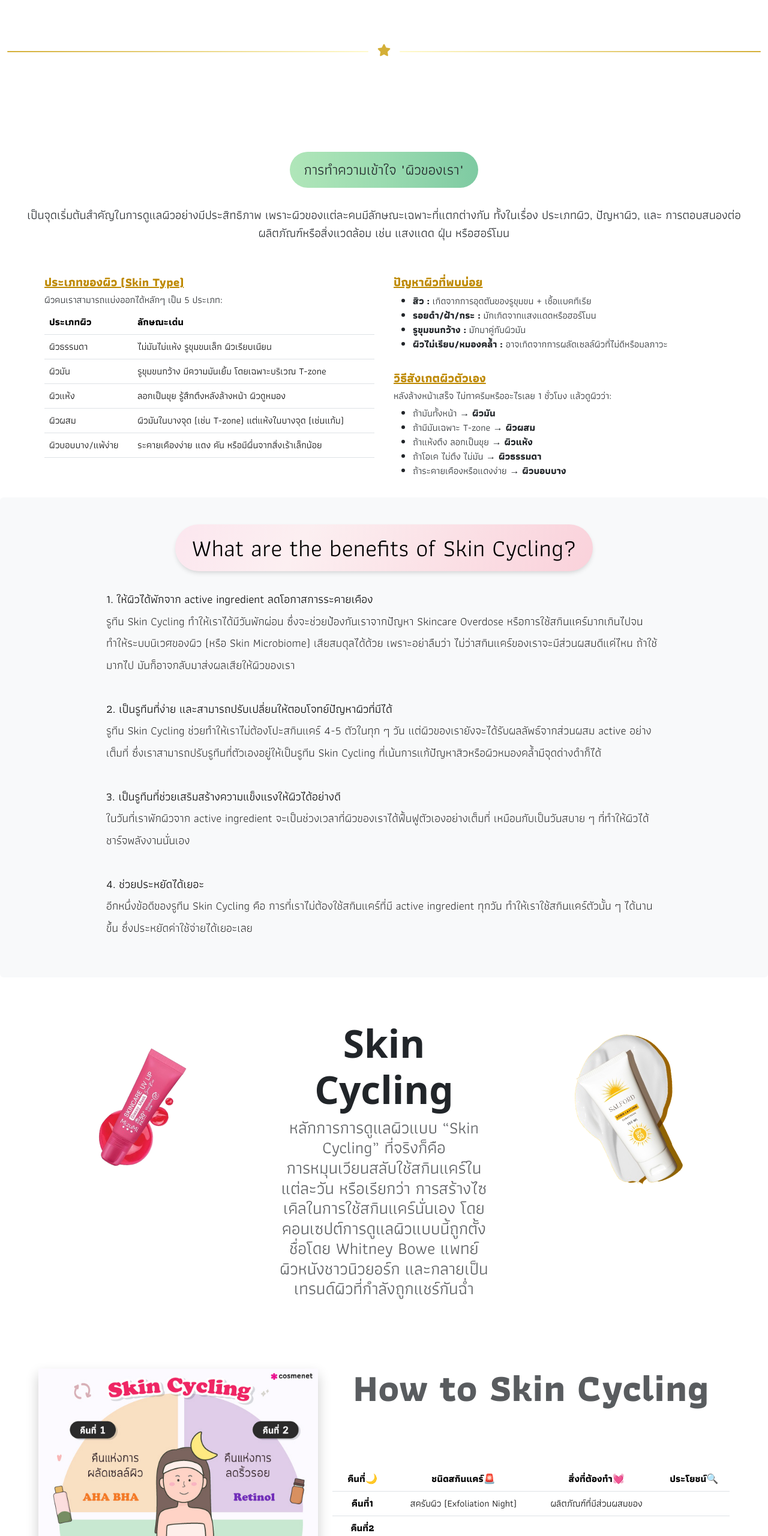
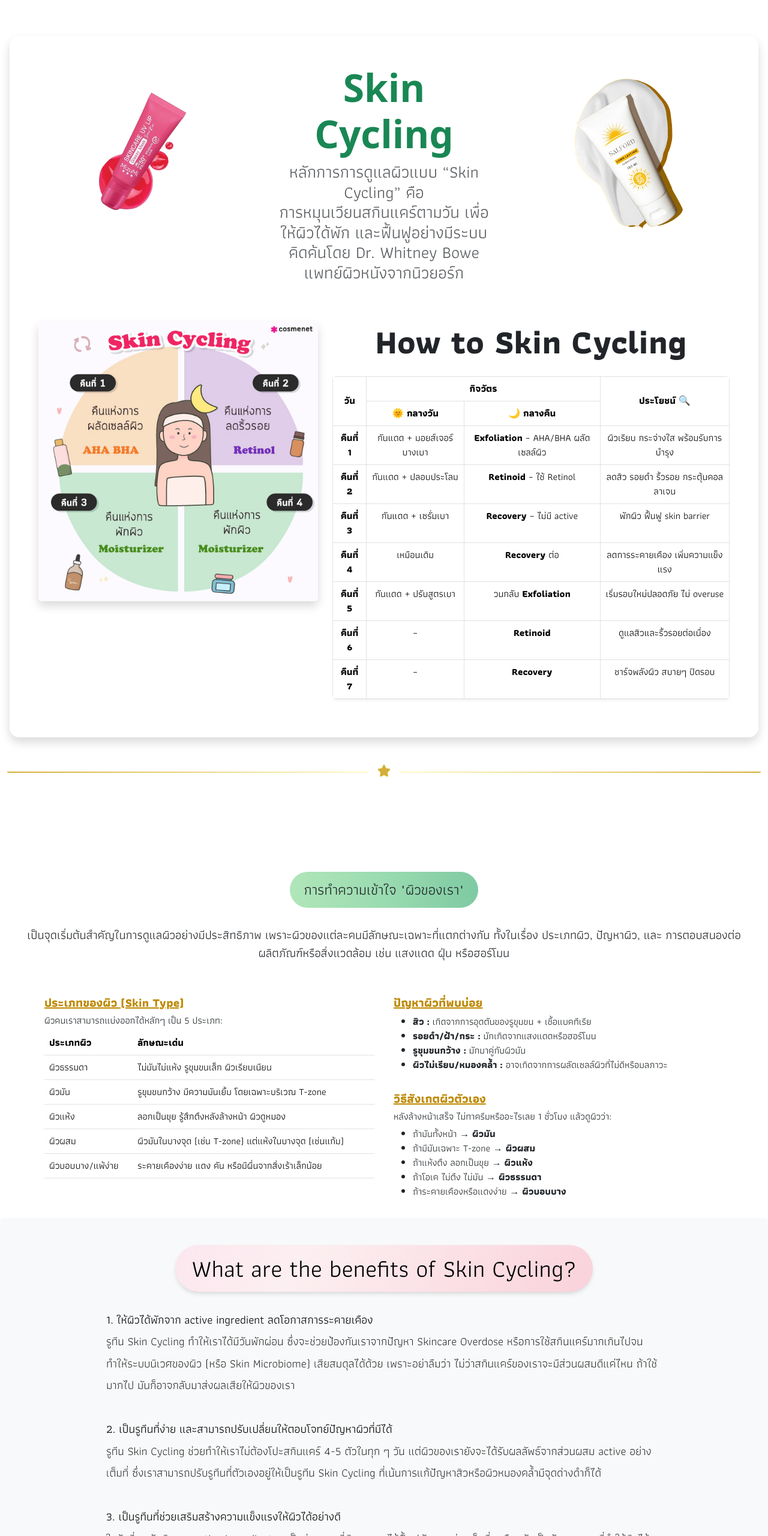
Before and after one commit to 0764nuttamon/Practice-Web, a plain HTML site: page index.html in a window 1280 px wide. Shown: the part 1007-3567 px from the top of the page at 60% size. Drawn offline with nearby package versions, Linux system fonts and the light colour scheme.

Commit message:
change list

```diff
--- a/index.html
+++ b/index.html
@@ -223,6 +223,96 @@
     </svg>
     <!-- End wave -->
 
+    <!-- Skin Cycling Section -->
+<div class="position-relative overflow-hidden p-3 p-md-5 m-md-3 text-center rounded-4 shadow">
+    <div class="row align-items-center">
+        <div class="col-md-4">
+            <img src="img/LIP_UV.png" class="fade-in product-image img-left" style="transform: rotate(30deg); max-width: 100%;">
+        </div>
+        <div class="col-md-4">
+            <h1 class="display-3 fw-bold text-success">Skin Cycling</h1>
+            <h3 class="fw-normal text-muted mb-3" style="font-family: 'Athiti', sans-serif;">
+                หลักการการดูแลผิวแบบ “Skin Cycling” คือ<br>
+                การหมุนเวียนสกินแคร์ตามวัน เพื่อให้ผิวได้พัก และฟื้นฟูอย่างมีระบบ<br>
+                คิดค้นโดย Dr. Whitney Bowe แพทย์ผิวหนังจากนิวยอร์ก
+            </h3>
+        </div>
+        <div class="col-md-4">
+            <img src="img/Yellow_Simple_Skincare_Product_Mockup.png" class="fade-in product-image img-right" style="transform: rotate(-30deg); max-width: 100%;">
+        </div>
+    </div>
+
+    <!-- How to Skin Cycling -->
+    <div class="row featurette mt-5" style="font-family: 'Athiti', serif;">
+        <div class="col-md-7 order-md-2">
+            <h2 class="featurette-heading display-4 fw-bold mb-4 text-center">How to Skin Cycling</h2>
+            <div class="table-responsive">
+                <table class="table table-bordered rounded shadow-sm overflow-hidden">
+                    <thead class="text-center" style="background: linear-gradient(to right, #fcdede, #fff1e6); font-weight: bold;">
+                        <tr>
+                            <th rowspan="2" class="align-middle">วัน</th>
+                            <th colspan="2">กิจวัตร</th>
+                            <th rowspan="2" class="align-middle">ประโยชน์ 🔍</th>
+                        </tr>
+                        <tr>
+                            <th>🌞 กลางวัน</th>
+                            <th>🌙 กลางคืน</th>
+                        </tr>
+                    </thead>
+                    <tbody style="background-color: #fffdfb;">
+                        <tr>
+                            <th scope="row">คืนที่ 1</th>
+                            <td>กันแดด + มอยส์เจอร์บางเบา</td>
+                            <td><b>Exfoliation</b> – AHA/BHA ผลัดเซลล์ผิว</td>
+                            <td>ผิวเรียบ กระจ่างใส พร้อมรับการบำรุง</td>
+                        </tr>
+                        <tr>
+                            <th scope="row">คืนที่ 2</th>
+                            <td>กันแดด + ปลอบประโลม</td>
+                            <td><b>Retinoid</b> – ใช้ Retinol</td>
+                            <td>ลดสิว รอยดำ ริ้วรอย กระตุ้นคอลลาเจน</td>
+                        </tr>
+                        <tr>
+                            <th scope="row">คืนที่ 3</th>
+                            <td>กันแดด + เซรั่มเบา</td>
+                            <td><b>Recovery</b> – ไม่มี active</td>
+                            <td>พักผิว ฟื้นฟู skin barrier</td>
+                        </tr>
+                        <tr>
+                            <th scope="row">คืนที่ 4</th>
+                            <td>เหมือนเดิม</td>
+                            <td><b>Recovery</b> ต่อ</td>
+                            <td>ลดการระคายเคือง เพิ่มความแข็งแรง</td>
+                        </tr>
+                        <tr>
+                            <th scope="row">คืนที่ 5</th>
+                            <td>กันแดด + ปรับสูตรเบา</td>
+                            <td>วนกลับ <b>Exfoliation</b></td>
+                            <td>เริ่มรอบใหม่ปลอดภัย ไม่ overuse</td>
+                        </tr>
+                        <tr>
+                            <th scope="row">คืนที่ 6</th>
+                            <td>–</td>
+                            <td><b>Retinoid</b></td>
+                            <td>ดูแลสิวและริ้วรอยต่อเนื่อง</td>
+                        </tr>
+                        <tr>
+                            <th scope="row">คืนที่ 7</th>
+                            <td>–</td>
+                            <td><b>Recovery</b></td>
+                            <td>ชาร์จพลังผิว สบายๆ ปิดรอบ</td>
+                        </tr>
+                    </tbody>
+                </table>
+            </div>
+        </div>
+
+        <div class="col-md-5 order-md-1 text-center">
+            <img src="img/howto-skin-cycling-01.jpg" alt="" class="fade-in img-fluid rounded shadow" style="max-width: 100%;">
+        </div>
+    </div>
+</div>
+
     <!-- ทำความเข้าใจผิวของเรากัน -->
     <div id="c1" class="container-fluid " style="font-family: 'Athiti', serif;">
         <div class="row">
@@ -379,82 +469,8 @@
     </div>
 
 
-    <!-- What is skin cycling -->
-    <div class="position-relative overflow-hidden p-3 p-md-5 m-md-3 text-center">
 
-        <div class="row">
-            <div class="col-md-4">
-                <img src="img/LIP_UV.png" class="fade-in product-image img-left" style="transform: rotate(30deg);">
-            </div>
-            <div class="col-md-4">
-                <h1 class="display-3 fw-bold">Skin Cycling</h1>
-                <h3 class="fw-normal text-muted mb-3" style="font-family: 'Athiti', sans-serif;">หลักการการดูแลผิวแบบ
-                    “Skin Cycling” ที่จริงก็คือ<br>การหมุนเวียนสลับใช้สกินแคร์ในแต่ละวัน หรือเรียกว่า
-                    การสร้างไซเคิลในการใช้สกินแคร์นั่นเอง โดยคอนเซปต์การดูแลผิวแบบนี้ถูกตั้งชื่อโดย Whitney Bowe
-                    แพทย์ผิวหนังชาวนิวยอร์ก และกลายเป็นเทรนด์ผิวที่กำลังถูกแชร์กันฉ่ำ</h3>
-            </div>
-            <div class="col-sm-4">
-                <img src="img/Yellow_Simple_Skincare_Product_Mockup.png" class="fade-in product-image img-right"
-                    style="transform: rotate(-30deg);">
-            </div>
-        </div>
 
-        <div class="row featurette" style="margin-top: 100px; font-family: 'Athiti', serif;">
-            <div class="col-md-7 order-md-4">
-                <h2 class="featurette-heading fw-normal lh-1 display-3 fw-bold"><span class="text-body-secondary">How to
-                        Skin Cycling</span></h2>
-                <table class="table" style="margin-top: 100px;">
-                    <!-- ชื่อคอลัมม์ -->
-                    <thead>
-                        <tr>
-                            <th scope="col">คืนที่🌙</th>
-                            <th scope="col">ชนิดสกินแคร์🚨</th>
-                            <th scope="col">สิ่งที่ต้องทำ💓</th>
-                            <th scope="col">ประโยชน์🔍</th>
-                        </tr>
-                    </thead>
-                    <!-- เนื้อหาแต่ละแถว -->
-                    <tbody>
-                        <tr>
-                            <th scope="row">คืนที่1</th>
-                            <td>สครับผิว (Exfoliation Night)</td>
-                            <td>ผลิตภัณฑ์ที่มีส่วนผสมของ</td>
-                            <td> </td>
-                        </tr>
-                        <tr>
-                            <th scope="row">คืนที่2</th>
-                            <td> </td>
-                            <td> </td>
-                            <td> </td>
-                        </tr>
-                        <tr>
-                            <th scope="row">คืนที่3</th>
-                            <td> </td>
-                            <td> </td>
-                            <td> </td>
-                        </tr>
-                        <tr>
-                            <th scope="row">คืนที่4</th>
-                            <td> </td>
-                            <td> </td>
-                            <td> </td>
-                        </tr>
-                        <tr>
-                            <th scope="row">คืนที่5ถึง7</th>
-                            <td> </td>
-                            <td> </td>
-                            <td> </td>
-                        </tr>
-                    </tbody>
-                </table>
-            </div>
-            <div class="col-md-5 order-md-1">
-                <img src="img/howto-skin-cycling-01.jpg" alt="" class="fade-in img-fluid"
-                    style="box-shadow: 0 10px 20px rgba(0,0,0,0.2);">
-            </div>
-        </div>
-
-    </div>
 
 
     <!-- Script -->
```
